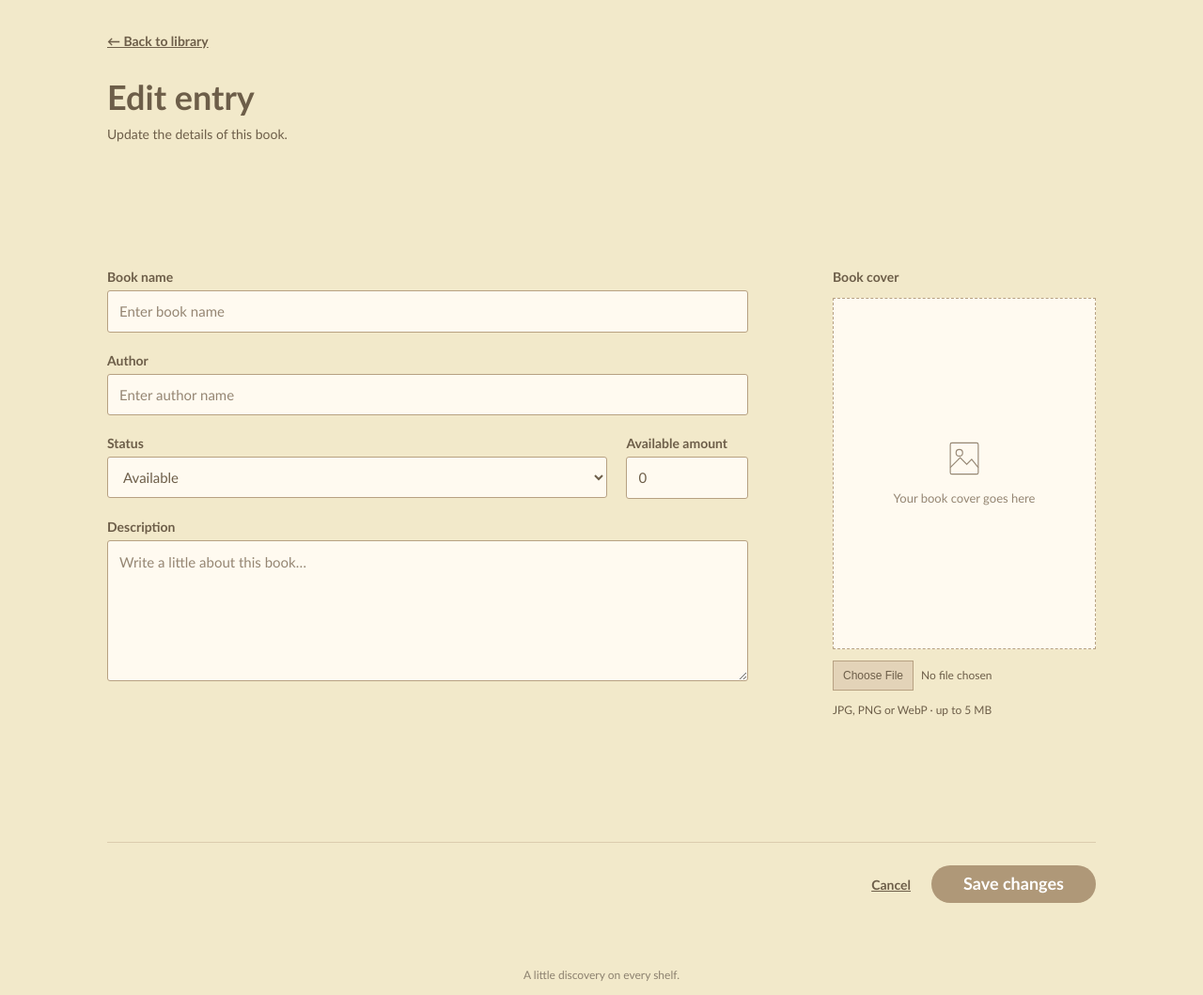
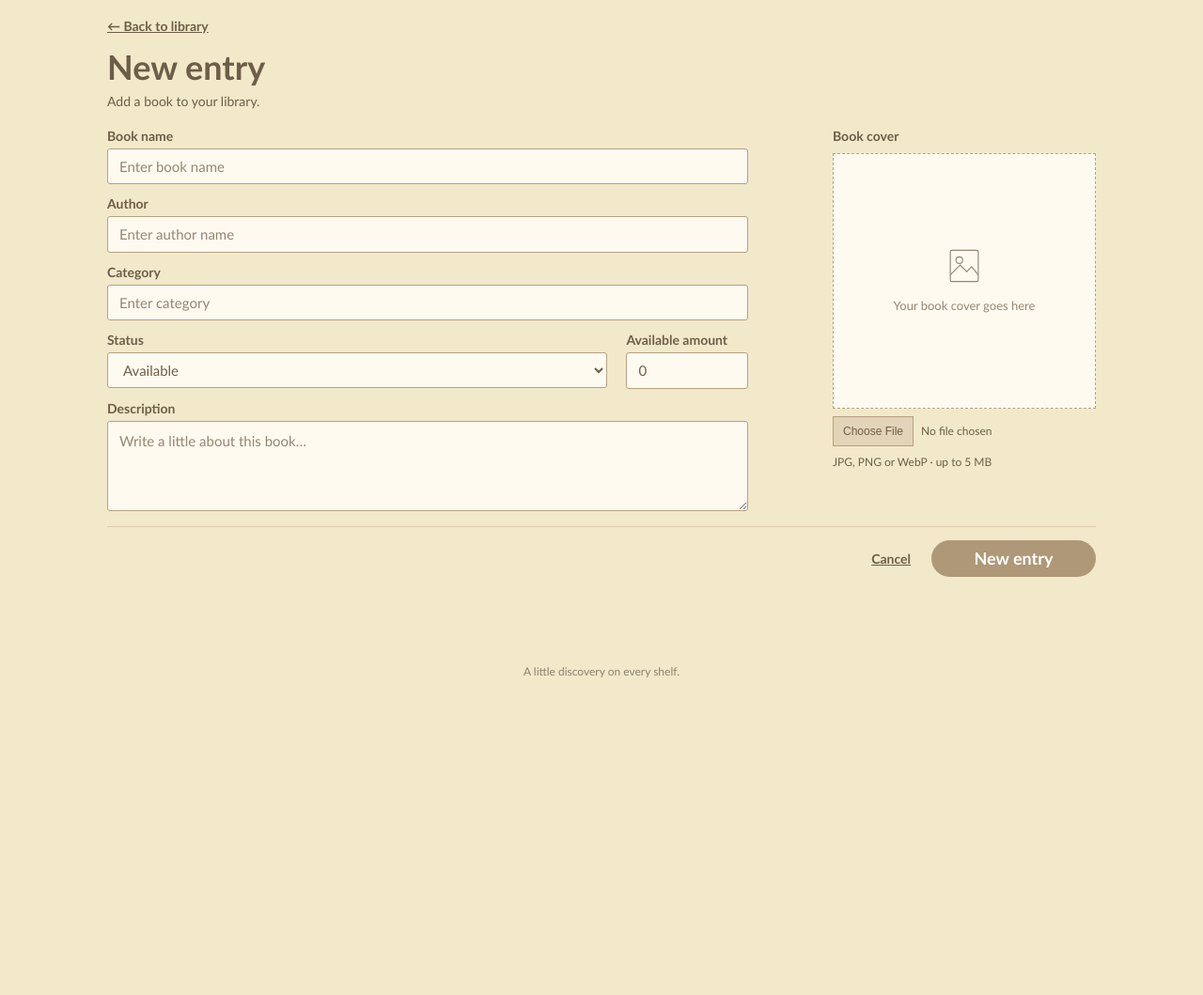
Before and after one commit to Ivan-IvanovSch/School-Library-System, an ASP.NET Core app: page /Books/Edit/1 in a window 1280 px wide. Shown: the part 64-1123 px from the top of the page at 94% size. After the commit the page ends 785 px from the top, so only its background shows below. Run offline with ASP.NET Core 8, Linux system fonts and the light colour scheme.

Commit message:
I forgot

```diff
--- a/Controllers/BooksController.cs
+++ b/Controllers/BooksController.cs
@@ -1,10 +1,19 @@
 using Microsoft.AspNetCore.Mvc;
 using SchoolLibrary.Models;
 using SchoolLibrary.ViewModels;
+using SchoolLibrary.Repositories;
+using Microsoft.AspNetCore.Identity;
 
 namespace SchoolLibrary.Controllers;
 public class BooksController : Controller
 {
+    private readonly SchoolLibraryContext _context;
+
+    public BooksController(SchoolLibraryContext context)
+    {
+        _context = context;
+    }
+
     public IActionResult Index(string? category)
     {
         var books = DemoCatalog.Books.AsEnumerable();
@@ -31,13 +40,14 @@ public class BooksController : Controller
 
     public IActionResult Edit(int id)
     {
-        // Load the book and populate its view model.
+        //Book book = _context.Books.FirstOrDefault(b => b.Id == id);
+
+        //if (book is null) return NotFound();
+
         var model = new BookEntryViewModel
         {
-            Id = id,
-            // Title = book.Title,
-            // Author = book.Author,
-            // ...
+
+
         };
 
         return View("EntryCreateEdit", model);
--- a/Repositories/SchoolLibraryContext.cs
+++ b/Repositories/SchoolLibraryContext.cs
@@ -11,6 +11,6 @@ namespace SchoolLibrary.Repositories
         {
         }
 
-        DbSet<BookCard> Books { get; set; }
+        public DbSet<Book> Books { get; set; }
     }
 }
--- a/ViewModels/BookEntryViewModel.cs
+++ b/ViewModels/BookEntryViewModel.cs
@@ -6,6 +6,7 @@ public class BookEntryViewModel
 	public int Id { get; set; }
 	[Required, StringLength(200)] public string Title { get; set; } = "";
 	[Required, StringLength(150)] public string Author { get; set; } = "";
+	[Required, StringLength(150)] public string Category { get; set; } = "";
 	public bool IsAvailable { get; set; } = true;
 	[Range(0, 100000)] public int AvailableAmount { get; set; }
 	[StringLength(5000)] public string? Description { get; set; }
--- a/Views/Books/Details.cshtml
+++ b/Views/Books/Details.cshtml
@@ -14,4 +14,5 @@
         <span class="cover-title">@Model.Book.Title</span>
         <span class="cover-author">@Model.Book.Author</span>
     </div>
+    <div><button><a asp-controller="Books" asp-action="Edit">Edit</a></button></div>
 </article>
--- a/Views/Books/EntryCreateEdit.cshtml
+++ b/Views/Books/EntryCreateEdit.cshtml
@@ -1,28 +1,36 @@
 @model BookEntryViewModel
-@{ var editing = Model.Id > 0; ViewData["Title"] = editing ? "Edit entry" : "New entry"; }
-<link rel="stylesheet" href="~/css/book-entry.css" asp-append-version="true" />
+@{
+	var editing = Model.Id > 0; ViewData["Title"] = editing ? "Edit entry" : "New entry";
+}
 <section class="entry-panel">
 	<a class="back-link" asp-controller="Books" asp-action="Index">← Back to library</a>
 	<div class="entry-heading"><h1>@ViewData["Title"]</h1><p>@(editing ? "Update the details of this book." : "Add a book to your library.")</p></div>
 	<form class="entry-form" asp-controller="Books" asp-action="@(editing ? "Edit" : "Create")" method="post" enctype="multipart/form-data" data-book-entry>
 		<input type="hidden" asp-for="Id" />
- <div asp-validation-summary="All" class="validation" style="grid-column:1/-1" role="alert"></div>
+		<div asp-validation-summary="All" class="validation" role="alert"></div>
 		<div class="entry-fields">
- <div class="field"><label for="Title">Book name</label><input asp-for="Title" placeholder="Enter book name" required maxlength="200"></div>
- <div class="field"><label for="Author">Author</label><input asp-for="Author" placeholder="Enter author name" required maxlength="150"></div>
+			<div class="field"><label for="Title">Book name</label><input asp-for="Title" placeholder="Enter book name"></div>
+			<div class="field"><label for="Author">Author</label><input asp-for="Author" placeholder="Enter author name"></div>
+			<div class="field"><label for="Category">Category</label><input asp-for="Category" placeholder="Enter category"></div>
 			<div class="entry-pair">
 				<div class="field"><label for="IsAvailable">Status</label><select asp-for="IsAvailable"><option value="true">Available</option><option value="false">Unavailable</option></select></div>
- <div class="field"><label for="AvailableAmount">Available amount</label><input asp-for="AvailableAmount" type="number" min="0" max="100000" required></div>
+				<div class="field"><label for="AvailableAmount">Available amount</label><input asp-for="AvailableAmount" type="number"></div>
 			</div>
- <div class="field"><label for="Description">Description</label><textarea asp-for="Description" placeholder="Write a little about this book…" maxlength="5000"></textarea></div>
+			<div class="field"><label for="Description">Description</label><textarea asp-for="Description" placeholder="Write a little about this book…"></textarea></div>
 		</div>
 		<div class="entry-cover">
 			<label for="CoverImage">Book cover</label>
- <div class="cover-preview"><div class="cover-placeholder" data-cover-placeholder hidden="@(!string.IsNullOrWhiteSpace(Model.ExistingCoverUrl))"><svg viewBox="0 0 48 48" aria-hidden="true"><rect x="7" y="5" width="34" height="38" rx="2"/><circle cx="18" cy="17" r="4"/><path d="m7 35 12-12 8 8 6-6 8 10"/></svg>Your book cover goes here</div>@if (!string.IsNullOrWhiteSpace(Model.ExistingCoverUrl))
- { <img data-cover-image src="@Model.ExistingCoverUrl" alt="Current book cover"> }
+			<div class="cover-preview">
+				<div class="cover-placeholder" data-cover-placeholder hidden="@(!string.IsNullOrWhiteSpace(Model.ExistingCoverUrl))"><svg viewBox="0 0 48 48" aria-hidden="true"><rect x="7" y="5" width="34" height="38" rx="2" /><circle cx="18" cy="17" r="4" /><path d="m7 35 12-12 8 8 6-6 8 10" /></svg>Your book cover goes here</div>@if (!string.IsNullOrWhiteSpace(Model.ExistingCoverUrl))
+				{
+					<img data-cover-image src="@Model.ExistingCoverUrl" alt="Current book cover">
+				}
 				else
- { <img data-cover-image hidden alt="Book cover preview"> }</div>
- <input asp-for="CoverImage" type="file" accept="image/jpeg,image/png,image/webp" data-cover-input>
+				{
+					<img data-cover-image hidden alt="Book cover preview">
+				}
+			</div>
+			<input asp-for="CoverImage" type="file" data-cover-input>
 			<small>JPG, PNG or WebP · up to 5 MB</small><span class="validation" data-cover-error role="alert"></span>
 		</div>
 		<div class="entry-actions"><a class="entry-cancel" asp-controller="Books" asp-action="Index">Cancel</a><button type="submit">@(editing ? "Save changes" : "New entry")</button></div>
--- a/wwwroot/css/site.css
+++ b/wwwroot/css/site.css
@@ -25,20 +25,20 @@ body{margin:0;background:#f5f5f4;color:var(--ink);font:15px/1.5 "Trebuchet MS",A
     width: 100%;
     max-width: 1180px;
     margin: 0 auto;
-    padding: 32px clamp(24px,5vw,72px) 56px
+    padding: clamp(12px, 2vh, 24px) clamp(24px, 5vw, 72px) 16px;
 }
 
     .entry-panel .back-link {
-        margin: 0 0 28px;
+        margin: 0 0 12px;
         font-size: 14px
     }
 
 .entry-heading {
-    margin-bottom: 30px
+    margin-bottom: 16px;
 }
 
     .entry-heading h1 {
-        margin: 0 0 7px;
+        margin: 0 0 4px;
         font-size: clamp(26px,3vw,36px)
     }
 
@@ -51,7 +51,8 @@ body{margin:0;background:#f5f5f4;color:var(--ink);font:15px/1.5 "Trebuchet MS",A
     display: grid;
     grid-template-columns: minmax(0,1fr) minmax(200px,280px);
     gap: clamp(32px,7vw,100px);
-    align-items: start
+    align-items: start;
+    row-gap: 0;
 }
 
 .entry-fields {
@@ -59,7 +60,7 @@ body{margin:0;background:#f5f5f4;color:var(--ink);font:15px/1.5 "Trebuchet MS",A
 }
 
 .entry-form .field {
-    margin-bottom: 19px
+    margin-bottom: 10px;
 }
 
 .entry-form input:not([type=file]), .entry-form select, .entry-form textarea {
@@ -70,8 +71,8 @@ body{margin:0;background:#f5f5f4;color:var(--ink);font:15px/1.5 "Trebuchet MS",A
     background: #fffaf0;
     color: var(--ink);
     font: inherit;
-    padding: 10px 12px;
-    min-height: 44px
+    padding: 7px 12px;
+    min-height: 38px
 }
 
     .entry-form input::placeholder, .entry-form textarea::placeholder {
@@ -80,8 +81,10 @@ body{margin:0;background:#f5f5f4;color:var(--ink);font:15px/1.5 "Trebuchet MS",A
 
 .entry-form textarea {
     resize: vertical;
-    min-height: 150px;
-    line-height: 1.6
+    min-height: 64px;
+    line-height: 1.6;
+    height: clamp(64px, 12vh, 110px);
+    padding: 8px 12px;
 }
 
 .entry-pair {
@@ -93,7 +96,7 @@ body{margin:0;background:#f5f5f4;color:var(--ink);font:15px/1.5 "Trebuchet MS",A
 .entry-cover {
     display: flex;
     flex-direction: column;
-    gap: 12px
+    gap: 8px;
 }
 
     .entry-cover > label {
@@ -103,13 +106,15 @@ body{margin:0;background:#f5f5f4;color:var(--ink);font:15px/1.5 "Trebuchet MS",A
 
 .cover-preview {
     aspect-ratio: 3/4;
-    width: 100%;
+    width: auto;
     background: #fffaf0;
     border: 1px dashed var(--line);
     display: grid;
     place-items: center;
     overflow: hidden;
-    position: relative
+    position: relative;
+    height: clamp(150px, 34vh, 320px);
+    max-width: 100%;
 }
 
 .cover-placeholder {
@@ -160,8 +165,8 @@ body{margin:0;background:#f5f5f4;color:var(--ink);font:15px/1.5 "Trebuchet MS",A
     align-items: center;
     gap: 22px;
     border-top: 1px solid #b7a18266;
-    margin-top: 30px;
-    padding-top: 24px;
+    margin-top: 16px;
+    padding-top: 14px;
     grid-column: 1/-1
 }
 
@@ -186,12 +191,14 @@ body{margin:0;background:#f5f5f4;color:var(--ink);font:15px/1.5 "Trebuchet MS",A
 @media(max-width:600px) {
     .entry-form {
         grid-template-columns: minmax(0,1fr);
-        gap: 24px
+        gap: 20px
     }
 
     .entry-cover {
         max-width: 230px
     }
+
+    .cover-preview { height: 180px; }
 
     .entry-actions {
         justify-content: space-between
@@ -203,9 +210,16 @@ body{margin:0;background:#f5f5f4;color:var(--ink);font:15px/1.5 "Trebuchet MS",A
     }
 
     .entry-panel {
-        padding: 24px 20px 36px
+        padding: 16px 20px 24px
     }
 }
 
 @media(max-width:700px){.catalog{grid-template-columns:150px minmax(0,1fr)}.catalog-content{padding:24px 16px}.book-grid{grid-template-columns:repeat(2,minmax(0,1fr))}.book-details{grid-template-columns:minmax(0,1fr) minmax(120px,30%);padding:24px;gap:24px}}
 @media(max-width:480px){.catalog{display:block}.sidebar{display:flex;flex-wrap:wrap;padding:12px;gap:6px}.sidebar h2{width:100%;padding:0 4px 4px}.sidebar a,.sidebar a:last-child{border:1px solid var(--line);padding:5px 8px}.book-details{grid-template-columns:minmax(0,1fr)}.detail-cover{width:160px;grid-row:1}.profile-panel{flex-wrap:wrap}.form-bottom{flex-wrap:wrap}.book-cover{min-height:0}.cover-title{overflow-wrap:anywhere}}
+
+/* Entry-specific validation layout and label spacing. */
+.entry-panel .validation:empty,
+.entry-panel .validation-summary-valid { display: none; }
+.entry-panel .field label { margin-bottom: 3px; }
+.entry-panel .entry-fields > .field:last-child { margin-bottom: 0; }
+.entry-form > .validation { grid-column: 1 / -1; }
```
Also changed, not shown: Models/Book.cs (+6 -4 lines), 1 other file. Lines whose indentation alone changed are shown as unchanged.
